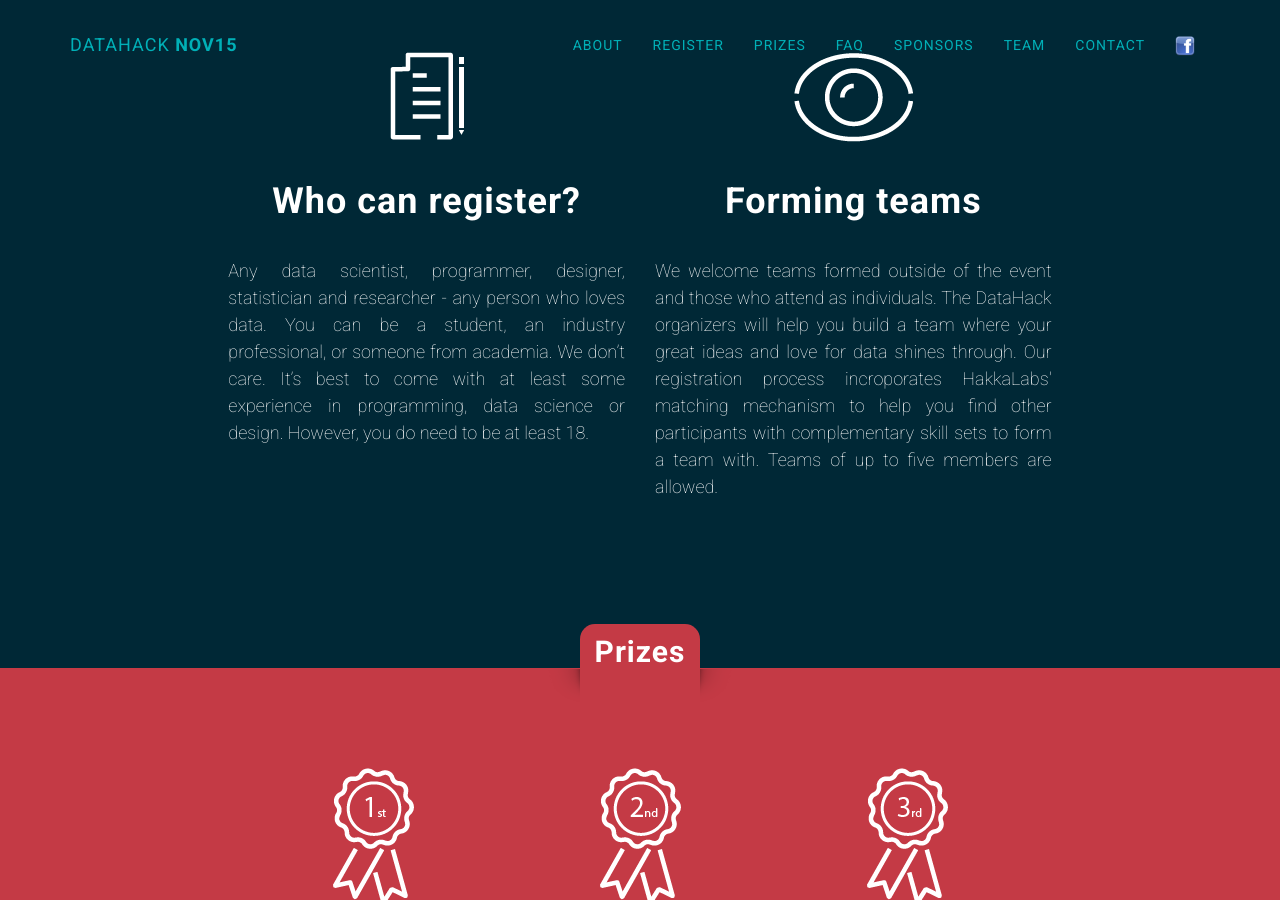
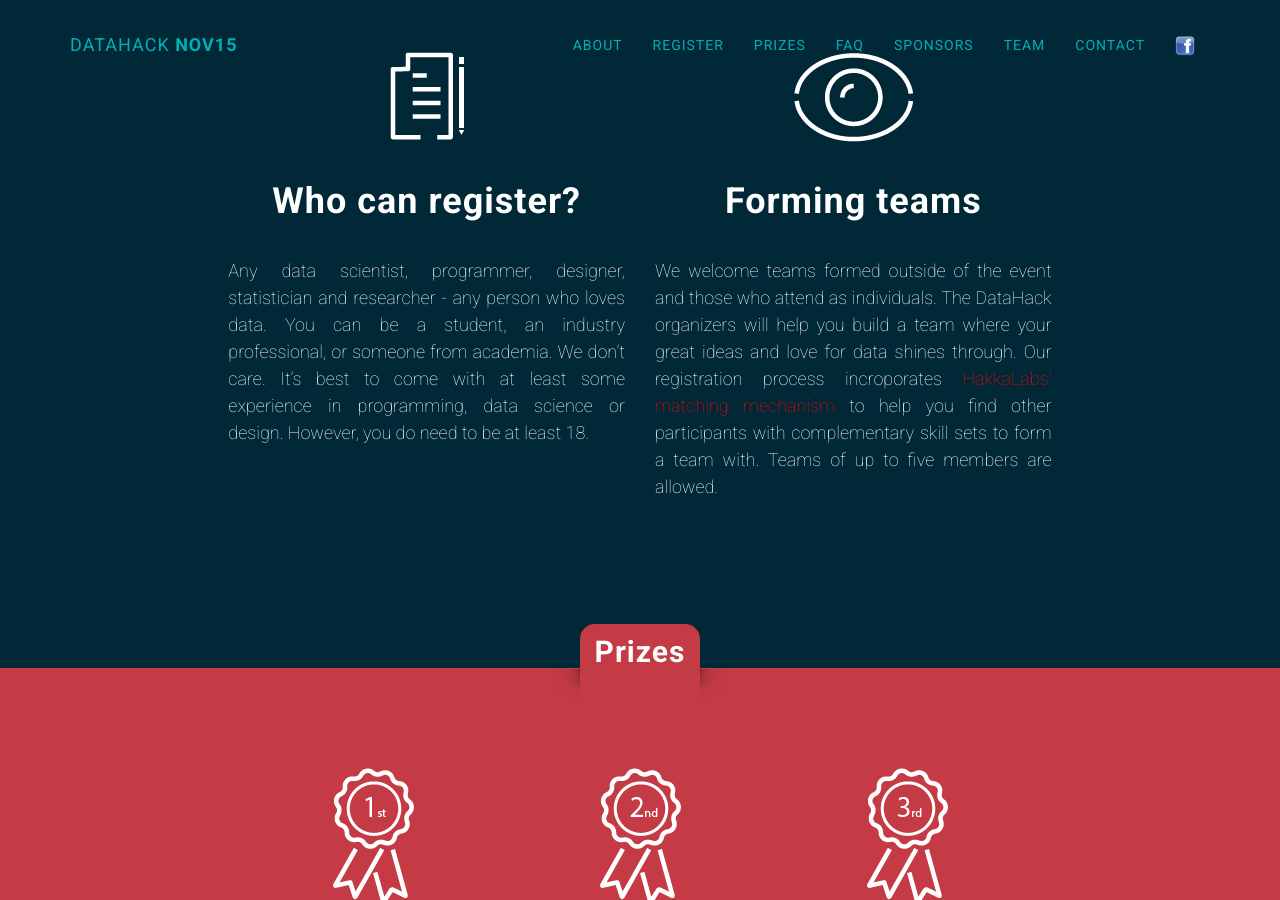
Before and after one commit to ido-staging/datahacksweb, a Jekyll site: the page built from index.html, in a window 1280 px wide and 900 px high, scrolled down 2902 px. Built offline with Jekyll 4.4.1, drawn with Linux system fonts in a browser that asks for light colours; some of the changed text lies outside the part shown.

Commit message:
HakkaLabs matching hyperlink

```diff
--- a/_includes/contact.html
+++ b/_includes/contact.html
@@ -33,7 +33,7 @@
                     <h1 class="mentor-title" align="center">Mentor</h1>
                     <div class="left-text-column ">
                     <p align="justify">
-                    Have an advanced degree and research experience in a relevant field (machine learning, data science, statistics, etc.), and a couple of hours to spare? Maybe years of experience in maniulating data in the industry? Come and mentor our participants! To join as a mentor contact us at <font color="navyblue"><a href="mailto:mentor@datahack-il.com" style="color:navyblue">mentor@datahack-il.com</a></font>.
+                    Have an advanced degree and research experience in a relevant field (machine learning, data science, statistics, etc.), and a couple of hours to spare? Maybe years of experience in manipulating data in the industry? Come and mentor our participants! To join as a mentor contact us at <font color="navyblue"><a href="mailto:mentor@datahack-il.com" style="color:navyblue">mentor@datahack-il.com</a></font>.
                     </p>
                     </div>
                 </div>
--- a/_includes/register.html
+++ b/_includes/register.html
@@ -37,7 +37,7 @@
             <h1 class="about-title" align="center">Forming teams</h1>
             <div class="middle-text-column">
             <p align="justify">
-            We welcome teams formed outside of the event and those who attend as individuals. The DataHack organizers will help you build a team where your great ideas and love for data shines through. Our registration process incroporates HakkaLabs' matching mechanism to help you find other participants with complementary skill sets to form a team with. Teams of up to five members are allowed.
+            We welcome teams formed outside of the event and those who attend as individuals. The DataHack organizers will help you build a team where your great ideas and love for data shines through. Our registration process incroporates <a href="http://engineermatching.com/for/datahack" style="color:red" target="_blank">HakkaLabs' matching mechanism</a> to help you find other participants with complementary skill sets to form a team with. Teams of up to five members are allowed.
             </p>
             </div>
         <div class="col-md-2">
```
